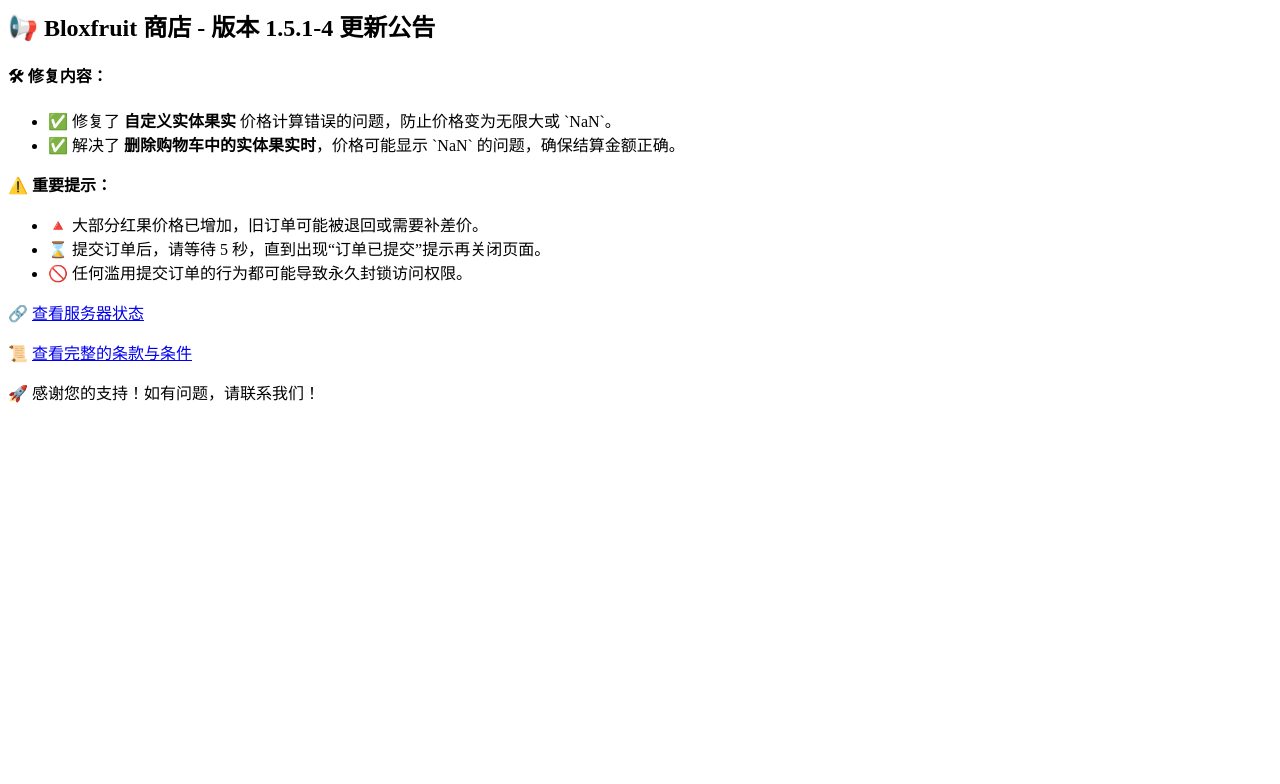
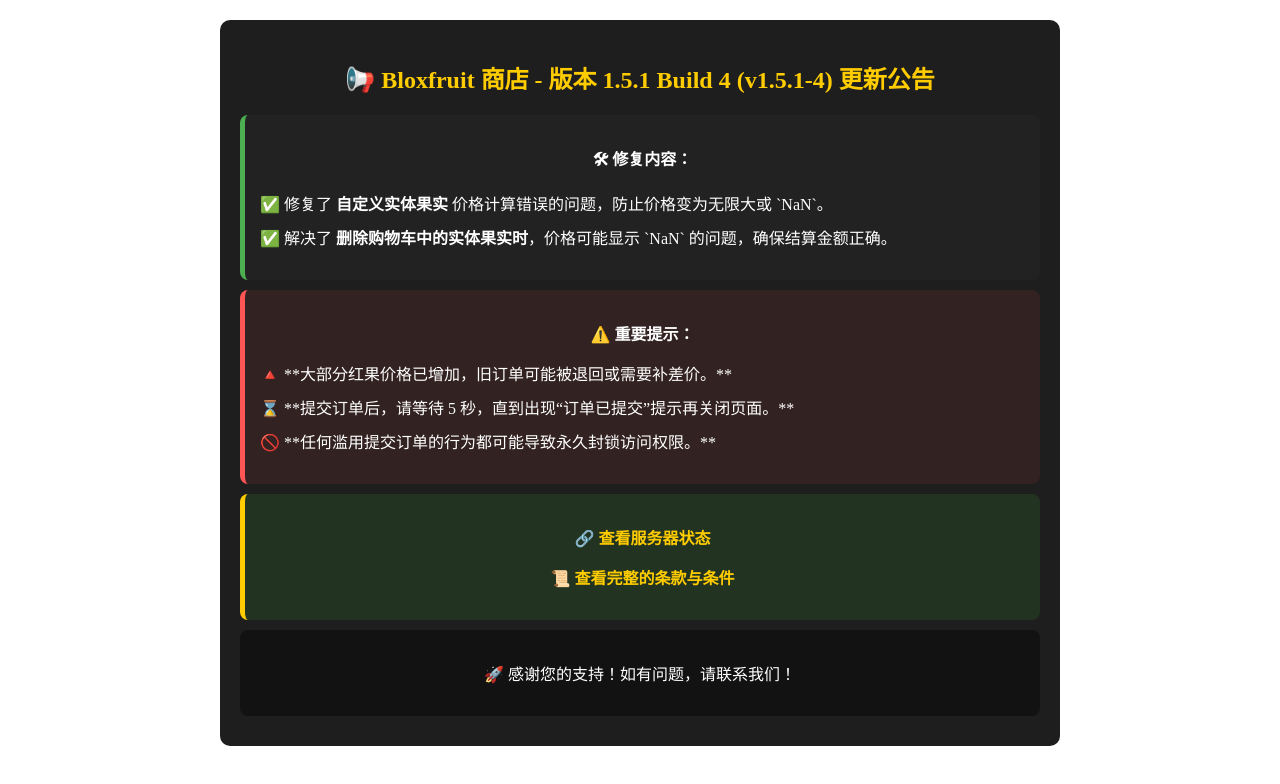
Before and after one commit to changcheng967/Bloxfruit, a plain HTML site: page index.html in a window 1280 px wide. Drawn offline with Linux system fonts and the light colour scheme.

Commit message:
Update index.html

```diff
--- a/index.html
+++ b/index.html
@@ -1,17 +1,78 @@
 <div class="update-container">
-    <h2>📢 Bloxfruit 商店 - 版本 1.5.1-4 更新公告</h2>
+    <h2>📢 Bloxfruit 商店 - 版本 1.5.1 Build 4 (v1.5.1-4) 更新公告</h2>
+    <div class="update-box">
         <p><strong>🛠 修复内容：</strong></p>
         <ul>
             <li>✅ 修复了 <strong>自定义实体果实</strong> 价格计算错误的问题，防止价格变为无限大或 `NaN`。</li>
             <li>✅ 解决了 <strong>删除购物车中的实体果实时</strong>，价格可能显示 `NaN` 的问题，确保结算金额正确。</li>
         </ul>
-    <p>⚠️ <strong>重要提示：</strong></p>
+    </div>
+
+    <div class="warning-box">
+        <p><strong>⚠️ 重要提示：</strong></p>
         <ul>
-        <li>🔺 大部分红果价格已增加，旧订单可能被退回或需要补差价。</li>
-        <li>⌛ 提交订单后，请等待 5 秒，直到出现“订单已提交”提示再关闭页面。</li>
-        <li>🚫 任何滥用提交订单的行为都可能导致永久封锁访问权限。</li>
+            <li>🔺 **大部分红果价格已增加，旧订单可能被退回或需要补差价。**</li>
+            <li>⌛ **提交订单后，请等待 5 秒，直到出现“订单已提交”提示再关闭页面。**</li>
+            <li>🚫 **任何滥用提交订单的行为都可能导致永久封锁访问权限。**</li>
         </ul>
+    </div>
+
+    <div class="links-box">
         <p>🔗 <a href="https://stats.uptimerobot.com/cpVGum5el9/798487410" target="_blank">查看服务器状态</a></p>
         <p>📜 <a href="https://gambogebooby.onpella.app/contrast.html" target="_blank">查看完整的条款与条件</a></p>
+    </div>
+
+    <div class="footer-box">
         <p>🚀 感谢您的支持！如有问题，请联系我们！</p>
     </div>
+</div>
+
+<style>
+    .update-container {
+        background: #1e1e1e;
+        padding: 20px;
+        border-radius: 10px;
+        box-shadow: 0px 4px 10px rgba(255, 255, 255, 0.1);
+        color: white;
+        text-align: center;
+        max-width: 800px;
+        margin: 20px auto;
+    }
+    .update-box, .warning-box, .links-box, .footer-box {
+        padding: 15px;
+        margin: 10px 0;
+        border-radius: 8px;
+    }
+    .update-box {
+        background: #222;
+        border-left: 5px solid #4caf50;
+    }
+    .warning-box {
+        background: #322;
+        border-left: 5px solid #ff5555;
+    }
+    .links-box {
+        background: #232;
+        border-left: 5px solid #ffcc00;
+    }
+    .footer-box {
+        background: #121212;
+    }
+    h2 {
+        color: #ffcc00;
+    }
+    a {
+        color: #ffcc00;
+        text-decoration: none;
+        font-weight: bold;
+    }
+    ul {
+        text-align: left;
+        list-style: none;
+        padding: 0;
+    }
+    li {
+        font-size: 16px;
+        margin-bottom: 10px;
+    }
+</style>
```
Lines whose indentation alone changed are shown as unchanged.
